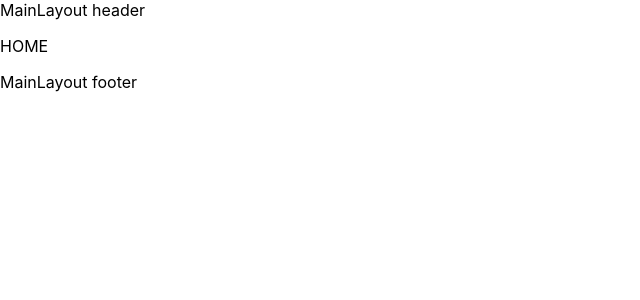
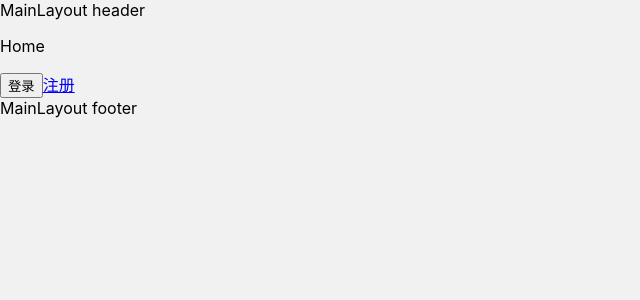
Before and after one commit to yashoku233/wenjuan-fe, a React (Create React App) app: page / in a window 1280 px wide. Shown: the top 300 px of the page, without its empty margins (0-640 px from the left). Built offline with nearby package versions, Linux system fonts and the light colour scheme.

Commit message:
dev:基本路由搭建完成

```diff
--- a/src/components/Questioncard.module.scss
+++ b/src/components/Questioncard.module.scss
@@ -2,6 +2,7 @@
     margin-bottom: 20px;
     padding: 12px;
     border-radius: 3px;
+
     background-color: #fff;
     &:hover{
         box-shadow: 0 4px 10px #e8e8e8;
--- a/src/layouts/ManageLayout.tsx
+++ b/src/layouts/ManageLayout.tsx
@@ -16,7 +16,7 @@ const ManageLayout: FC = () => {
         <a>回收站</a>
       </div>
 
-      <div>
+      <div className={styles.right}>
         <Outlet />
       </div>
     </div>
--- a/src/layouts/QuestionLayout.tsx
+++ b/src/layouts/QuestionLayout.tsx
@@ -1,6 +1,12 @@
 import React, { FC } from 'react'
+import { Outlet } from 'react-router-dom'
 
 const QuestionLayout: FC = () => {
-  return <p>QuestionLayout</p>
+  return (
+    <div>
+      <p>QuestionLayout</p>
+      <Outlet />
+    </div>
+  )
 }
 export default QuestionLayout
--- a/src/page/Home.tsx
+++ b/src/page/Home.tsx
@@ -1,7 +1,26 @@
 import React, { FC } from 'react'
+import { useNavigate, Link } from 'react-router-dom'
+const HOME: FC = () => {
+  const nav = useNavigate()
 
-const HOME: FC = () => {
-  return <p> HOME</p>
+  function clickHandler() {
+    // nav('/login')
+    // 第二种方式
+    nav({
+      pathname: '/login',
+      search: 'b=20',
+    })
+  }
+
+  return (
+    <div>
+      <p>Home</p>
+      <div>
+        <button onClick={clickHandler}>登录</button>
+        <Link to="/register?a=10">注册</Link>
+      </div>
+    </div>
+  )
 }
 
 export default HOME
--- a/src/page/Login.tsx
+++ b/src/page/Login.tsx
@@ -1,7 +1,20 @@
 import React, { FC } from 'react'
+import { useNavigate, Link } from 'react-router-dom'
 
 const Login: FC = () => {
-  return <p>Login</p>
+  const nav = useNavigate()
+  return (
+    <div>
+      <p>登录</p>
+      <button
+        onClick={() => {
+          nav(-1)
+        }}
+      >
+        返回上一层
+      </button>
+    </div>
+  )
 }
 
 export default Login
--- a/src/page/manage/List.module.scss
+++ b/src/page/manage/List.module.scss
@@ -10,6 +10,9 @@
     }
 }
 
+.listStyle{
+    width: 100%;
+}
 .content{
     margin-bottom: 20px;
 }
--- a/src/page/manage/List.tsx
+++ b/src/page/manage/List.tsx
@@ -1,4 +1,5 @@
 import React, { FC, useState } from 'react'
+import { useSearchParams } from 'react-router-dom'
 import QuestionCard from '../../components/QuestionCard'
 import styles from './List.module.scss'
 
@@ -38,6 +39,8 @@ const rawQuestionList = [
 ]
 const List: FC = () => {
   const [questionList, setQuestionList] = useState(rawQuestionList)
+  const [searchParams] = useSearchParams()
+  console.log('keyword', searchParams.get('keyword'))
   return (
     <>
       <div className={styles.header}>
--- a/src/page/question/Edit/index.tsx
+++ b/src/page/question/Edit/index.tsx
@@ -1,7 +1,9 @@
 import React, { FC } from 'react'
+import { useParams } from 'react-router-dom'
 
 const Edit: FC = () => {
-  return <p> Edit</p>
+  const { id } = useParams()
+  return <p> Edit :{id}</p>
 }
 
 export default Edit
```
Also changed, not shown: src/router/index.tsx (+32 -0 lines).
